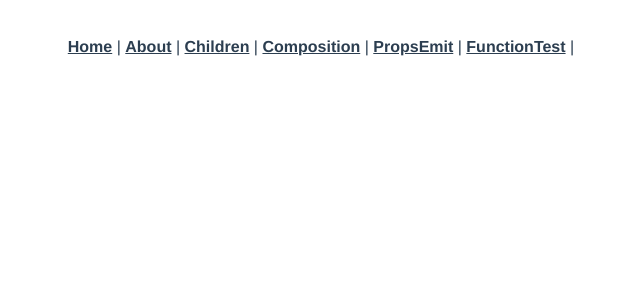
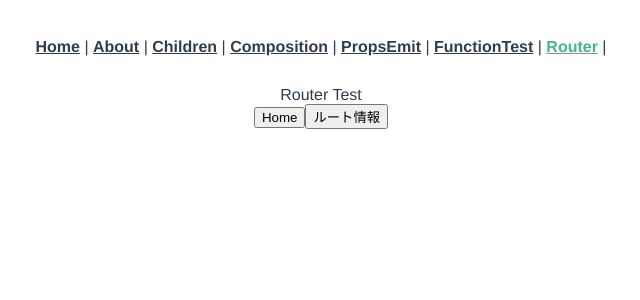
Before and after one commit to Arimuuuura/udemy-aoki-vue, a Vue app in the folder vue3/: page /router-test in a window 1280 px wide. Shown: the top 300 px of the page, without its empty margins (319-959 px from the left). Built offline with nearby package versions, Linux system fonts and the light colour scheme.

Commit message:
setup 内で vue-router

```diff
--- a/vue3/src/App.vue
+++ b/vue3/src/App.vue
@@ -6,6 +6,7 @@
     <router-link to="/composition">Composition</router-link> |
     <router-link to="/props-emit">PropsEmit</router-link> |
     <router-link to="/function-test">FunctionTest</router-link> |
+    <router-link to="/router-test">Router</router-link> |
   </nav>
   <router-view :setUpBooks="setUpBooks" :dataBooks="dataBooks" @custom-event="parentMethod" />
 </template>
--- a/vue3/src/router/index.js
+++ b/vue3/src/router/index.js
@@ -4,6 +4,7 @@ import ChildrenView from '@/views/ChildrenView'
 import CompositionView from '@/views/CompositionView'
 import PropsEmit from '@/views/PropsEmit'
 import FunctionTest from '@/views/FunctionTest'
+import RouterTest from '@/views/RouterTest'
 
 const routes = [
   {
@@ -32,6 +33,11 @@ const routes = [
     component: FunctionTest
   },
   {
+    path: '/router-test',
+    name: 'RouterTest',
+    component: RouterTest
+  },
+  {
     path: '/about',
     name: 'about',
     // route level code-splitting
--- /dev/null
+++ b/vue3/src/views/RouterTest.vue
@@ -0,0 +1,34 @@
+<template>
+  <div>
+    Router Test
+  </div>
+  <button @click="goHome">Home</button>
+  <button @click="checkRoutePath">ルート情報</button>
+</template>
+
+<script>
+import { useRouter, useRoute } from 'vue-router'
+export default {
+	setup() {
+		const router = useRouter();
+		const route = useRoute();
+
+		const goHome = () => {
+			router.push('/');
+		}
+
+		const checkRoutePath = () => {
+			console.log(route.path);
+		}
+
+		return {
+			goHome,
+			checkRoutePath
+		}
+	}
+}
+</script>
+
+<style>
+
+</style>
```
